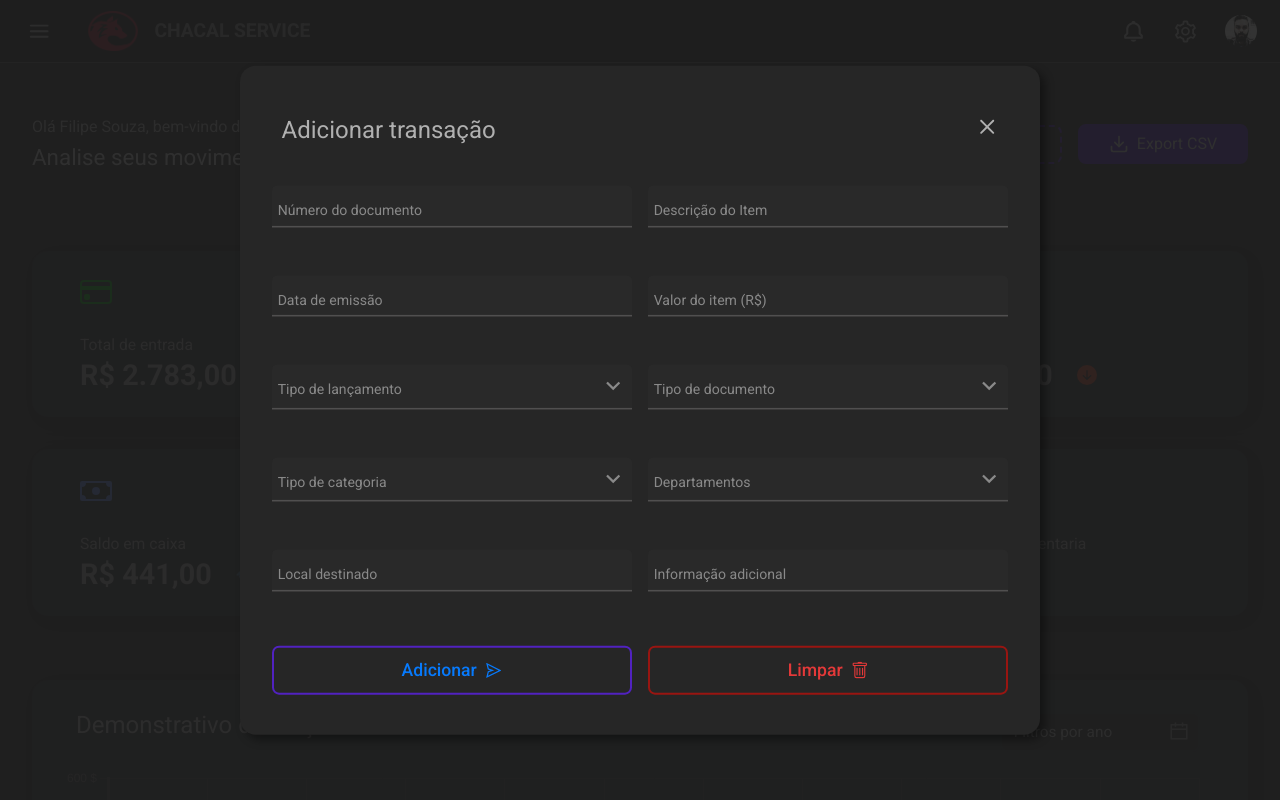
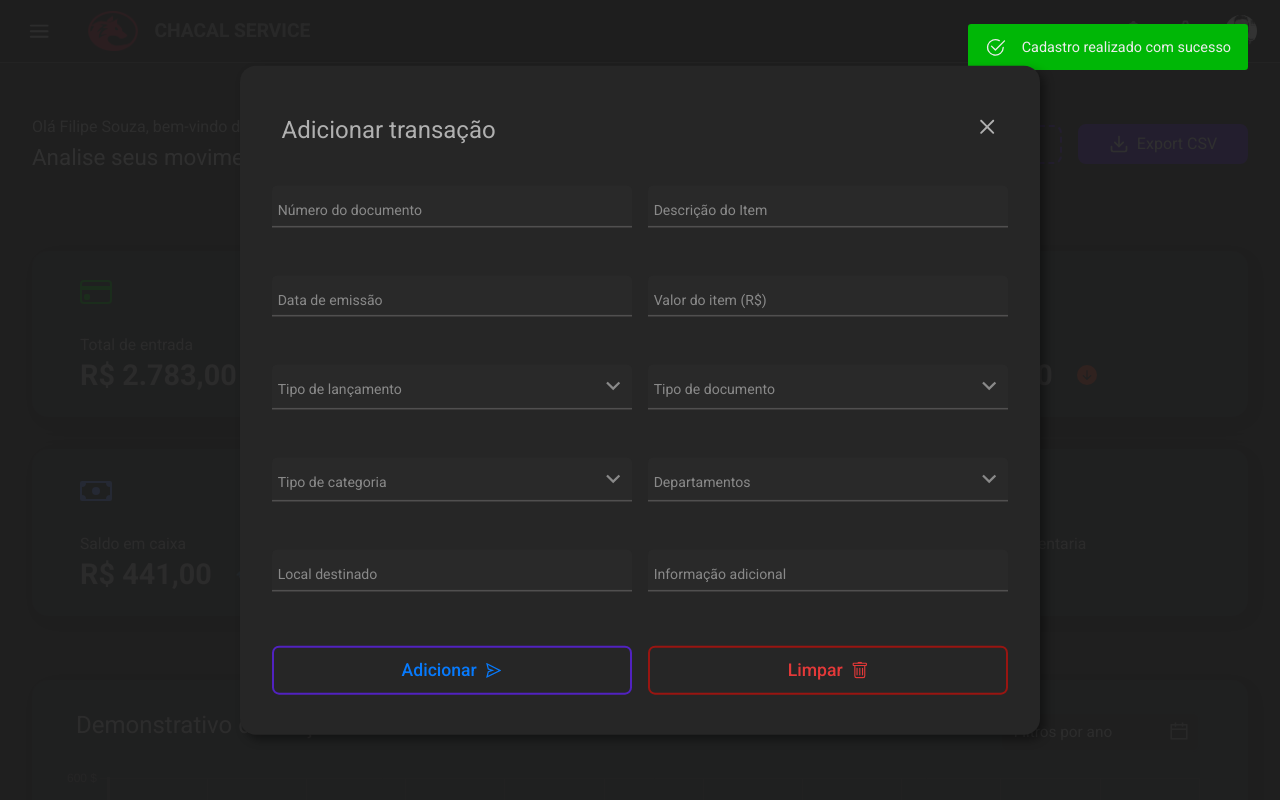
Before and after one commit to Fsouzza/chacal-servicev2, a React (Create React App) app: page / in a window 1280 px wide. Both pictures are taken after a click on the button "Add Produto". Shown: the top 800 px of the page. Built offline with nearby package versions, Linux system fonts and the light colour scheme.

Commit message:
component snackbar

```diff
--- a/src/components/modalWindow/index.tsx
+++ b/src/components/modalWindow/index.tsx
@@ -1,4 +1,5 @@
-import { ReactNode } from 'react';
+import Snackbar from 'components/snackbar';
+import { ReactNode, useRef } from 'react';
 import { CgClose } from 'react-icons/cg';
 import styles from './modalWindow.module.scss';
 
@@ -14,11 +15,19 @@ export const ModalWindow = ({ children, title, open, close}: modalProps) => {
     return <></>;
   }
 
+  const snackbarRef = useRef(null);
+
   return(
     <>
       <div onClick={close} className={styles.modal} />
+      <Snackbar
+        ref={snackbarRef}
+        message='Cadastro realizado com sucesso'
+        type='success'
+      />
       <form className={styles.modal__form}>
-        <div className={styles.modal__wrapper}>
+        <div className={styles.modal__wrapper}
+        >
           <h2>{title}</h2>
           <div onClick={close} className={styles.modal__wrapper__close}>
             <CgClose />
--- /dev/null
+++ b/src/components/snackbar/Snackbar.module.scss
@@ -0,0 +1,32 @@
+@import 'styles/variaveis';
+
+.snackbar{
+  align-items: center;
+  border-radius: .2em;
+  color: rgb(235, 235, 235);
+  display: flex;
+  gap: 1em;
+  justify-content: center;
+  padding: .8em .6em;
+  position: fixed;
+  top: 1.5em;
+  right: 2em;
+  z-index: 999;
+  min-width: 280px;
+  .icon{
+    font-size: 1.3em;
+    height: 1em;
+  }
+  .message{
+    font-size: .9em;
+    font-weight: 400;
+    height: 1em;
+  }
+}
+
+#show{
+  visibility: visible;
+}
+#hide{
+  visibility: hidden;
+}
--- /dev/null
+++ b/src/components/snackbar/index.tsx
@@ -0,0 +1,40 @@
+import styles from './Snackbar.module.scss';
+import { BsCheck2Circle, BsExclamationDiamond } from 'react-icons/bs';
+import { useState, forwardRef, useImperativeHandle } from 'react';
+
+interface Snackbar {
+  type: string;
+  message: string
+  ref: React.ForwardedRef<unknown>
+}
+
+// eslint-disable-next-line react/display-name
+const Snackbar = forwardRef(({type, message, ref}: Snackbar) => {
+  const [isOpen, setIsOpen] = useState(false);
+
+  useImperativeHandle(ref, () => ({
+    show() {
+      setIsOpen(true);
+      setTimeout(() => {
+        setIsOpen(false);
+      }, 2500);
+    }
+  }));
+
+  return(
+    <div
+      className={styles.snackbar}
+      id={isOpen ? 'show' : 'hide'}
+      style={{
+        backgroundColor: type === 'success' ? '#00b706' : '#E43939'
+      }}
+    >
+      <div className={styles.icon}>
+        {type === 'success' ? <BsCheck2Circle /> : <BsExclamationDiamond />}
+      </div>
+      <div className={styles.message}>{message}</div>
+    </div>
+  );
+});
+
+export default Snackbar;
```
